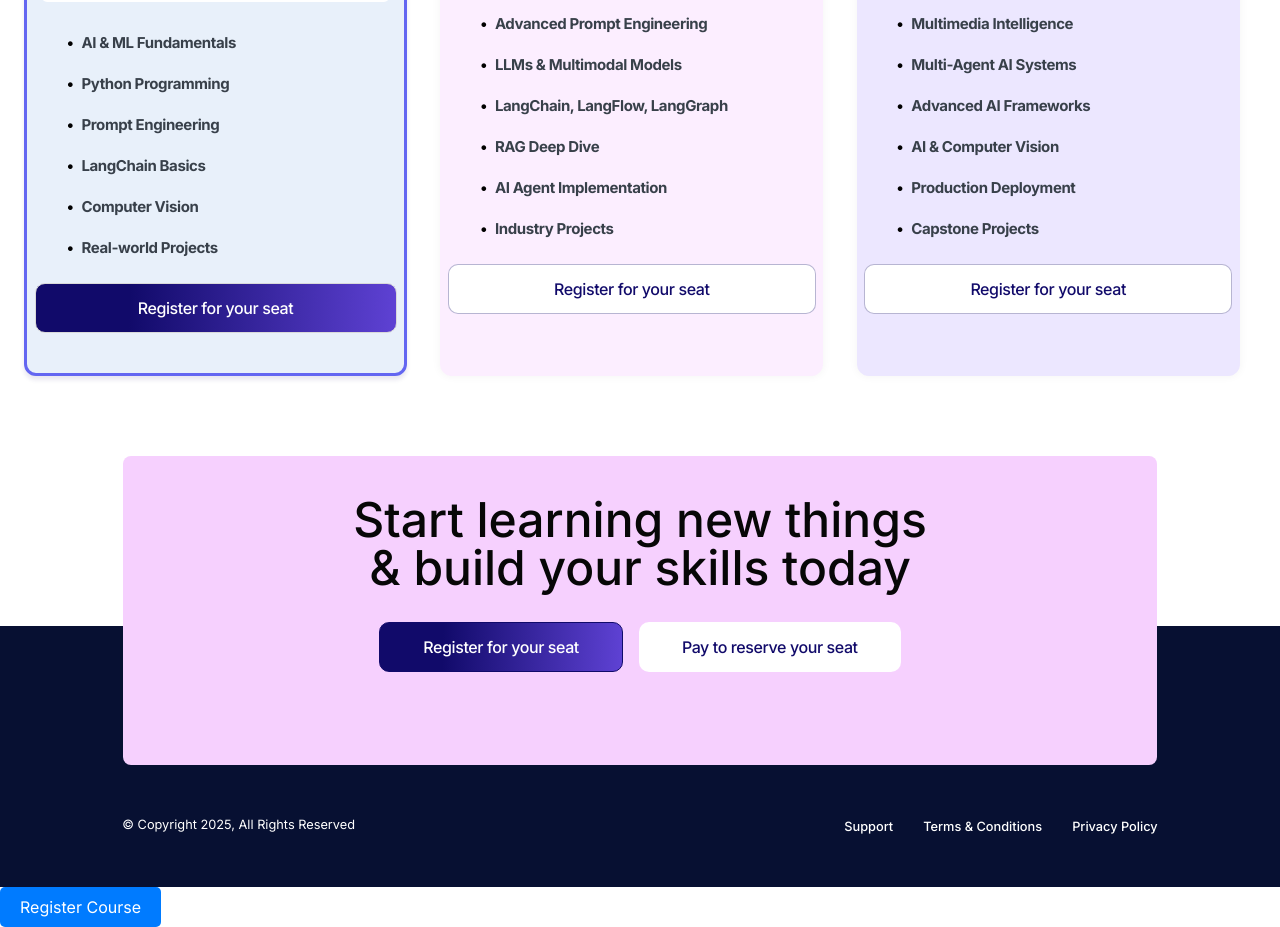
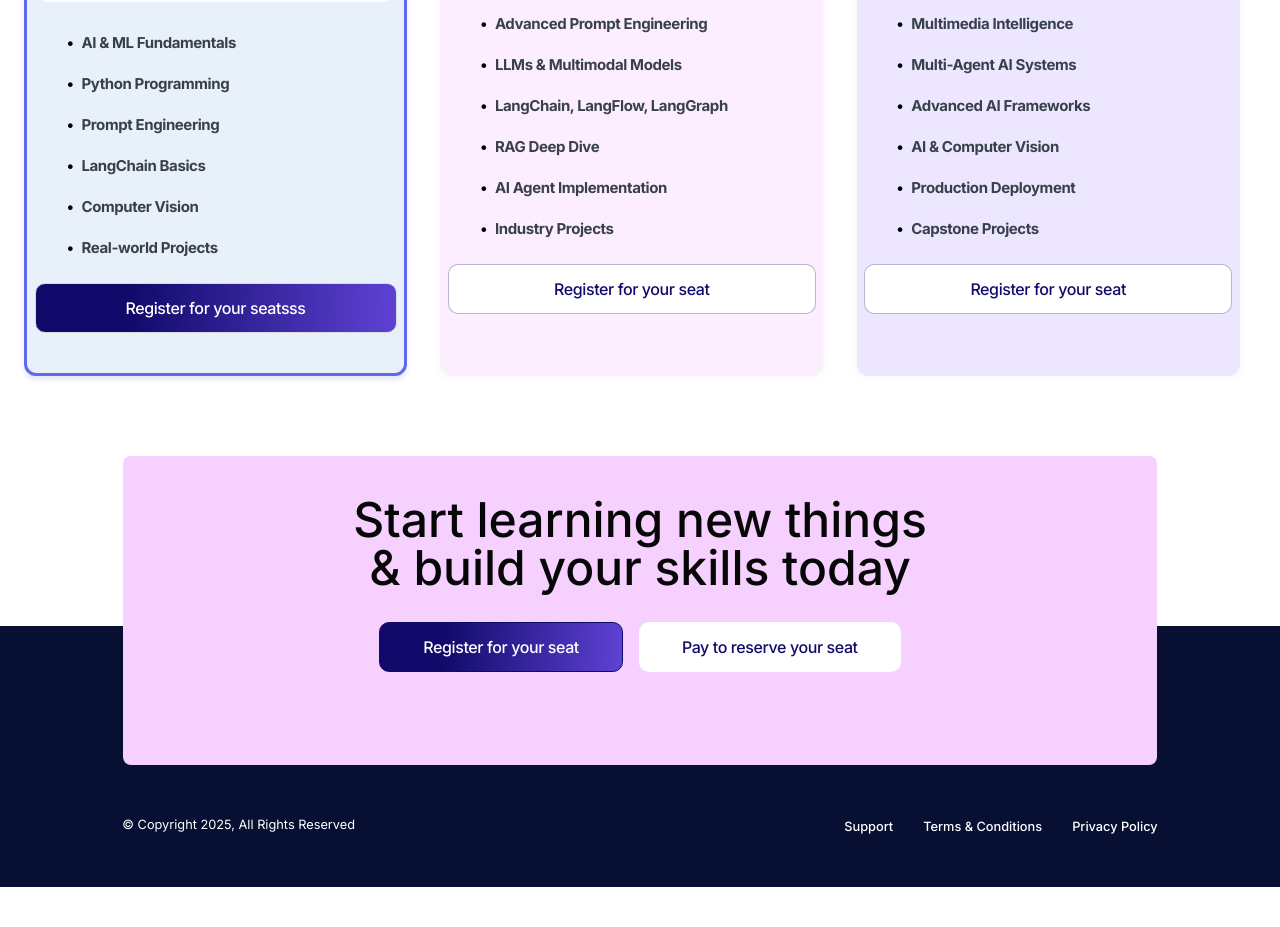
Before and after one commit to techitid/Novedra-Project, a plain HTML site: page index.html in a window 1280 px wide. Shown: the part 4871-5798 px from the top of the page. After the commit the page ends 5758 px from the top, so only its background shows below. Drawn offline with Linux system fonts and the light colour scheme.

Commit message:
Update index.html

```diff
--- a/index.html
+++ b/index.html
@@ -144,7 +144,7 @@
       </div>
       <div class="right-box">
         <h3>Get started now</h3>
-        <button class="hero-btn register-btn">Register for your seat</button>
+        <button class="hero-btn register-btn" onclick="openModal()">Register for your seat</button>
         <button class="hero-btn reserve-seat-btn">Pay to reserve your seat</button>
         <div class="border-space">
 <svg width="339" height="10" viewBox="0 0 339 10" fill="none" xmlns="http://www.w3.org/2000/svg">
@@ -1052,7 +1052,7 @@
               <li>Computer Vision</li>
               <li>Real-world Projects</li>
             </ul>
-            <button class="btn" onclick="window.location.href='/blob/main/ai-foundation.html'">Register for your seat</button>
+            <button class="btn" onclick="openModal()">Register for your seatsss</button>
 
         </div>
         <!-- Card 2 - AI Deep Dive -->
@@ -1134,9 +1134,6 @@
   <!-- ===========================
 
   ============================ -->
-<!-- Register Course Button -->
- <button class="btn" onclick="openModal()">Register Course</button>
-
   <!-- Modal -->
   <div id="registrationModal" class="modal">
     <div class="modal-content">
@@ -1204,8 +1201,8 @@
 
         <button type="submit" class="submit-btn">Submit</button>
       </form>
-      <div class="success-message" id="successMsg">
-        Registration Successful!
+	  <div class="success-message" id="successMsg">
+        Registration Successful!<br />We’ll be in touch soon.
       </div>
     </div>
   </div>
```
